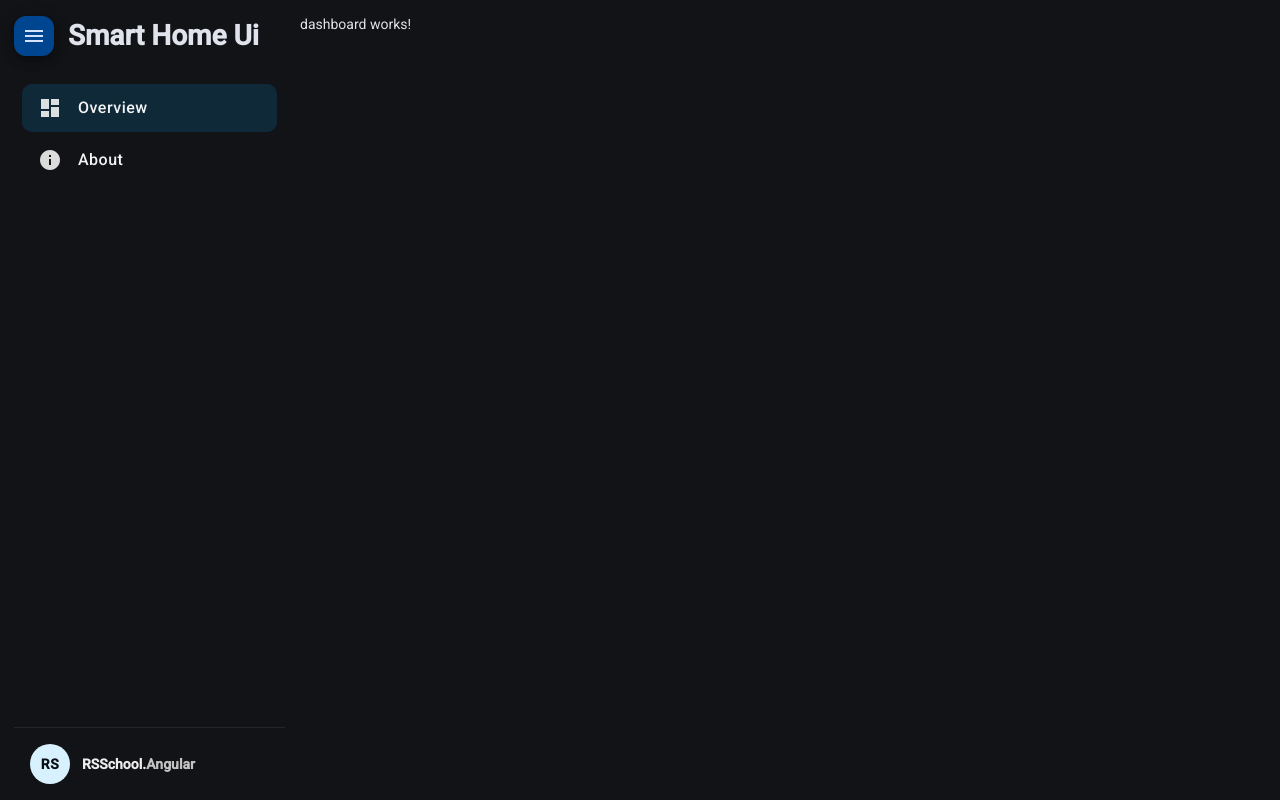
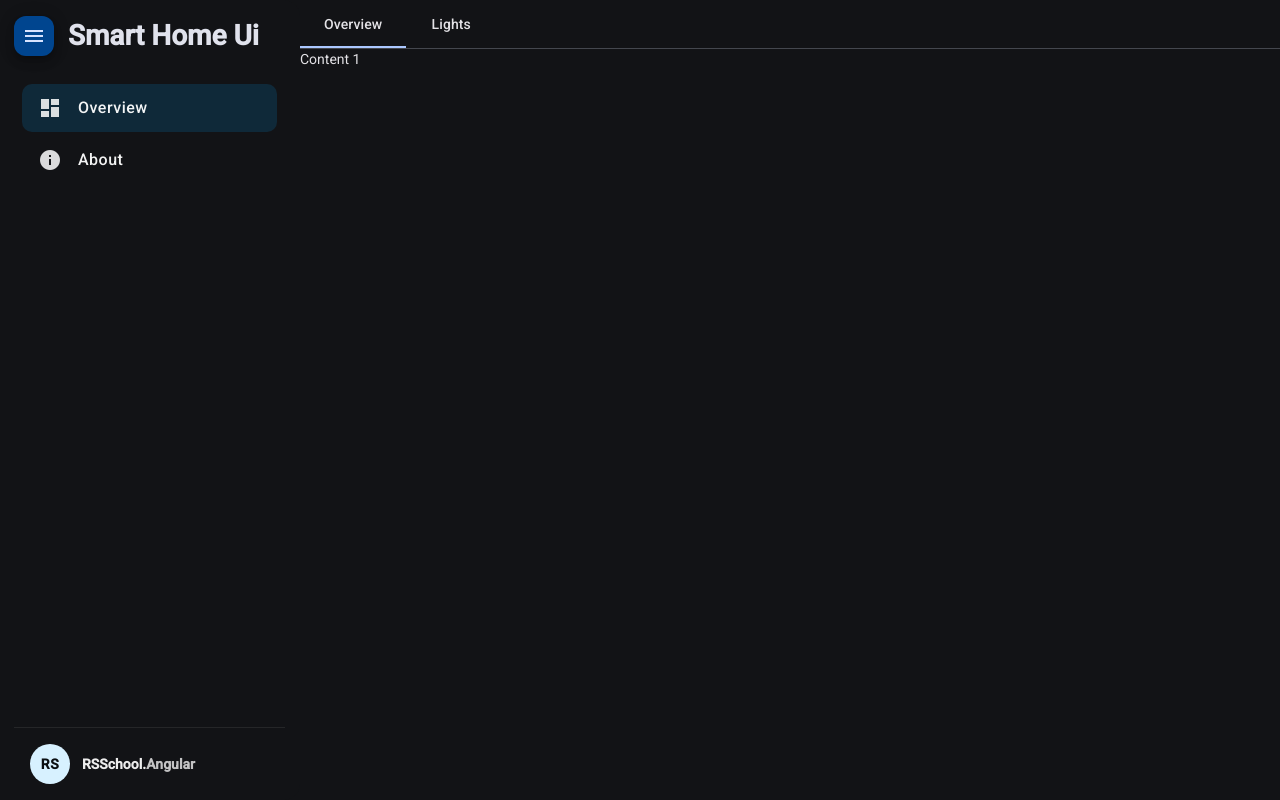
Before and after one commit to gerlinda137/smart-home, an Angular app: page / in a window 1280 px wide. Built offline with nearby package versions, Linux system fonts and the light colour scheme.

Commit message:
feat: tabs

```diff
--- a/src/app/components/dashboard/dashboard.html
+++ b/src/app/components/dashboard/dashboard.html
@@ -1 +1,4 @@
-<p>dashboard works!</p>
+<mat-tab-group mat-stretch-tabs="false" mat-align-tabs="start">
+  <mat-tab label="Overview">Content 1</mat-tab>
+  <mat-tab label="Lights">Content 2</mat-tab>
+</mat-tab-group>
--- a/src/app/components/dashboard/dashboard.scss
+++ b/src/app/components/dashboard/dashboard.scss
@@ -0,0 +1,4 @@
+.mat-mdc-tab-header {
+  background-color: var(--mat-sys-tertiary-container);
+  background-color: red;
+}
```
Also changed, not shown: src/app/components/dashboard/dashboard.ts (+3 -4 lines).
